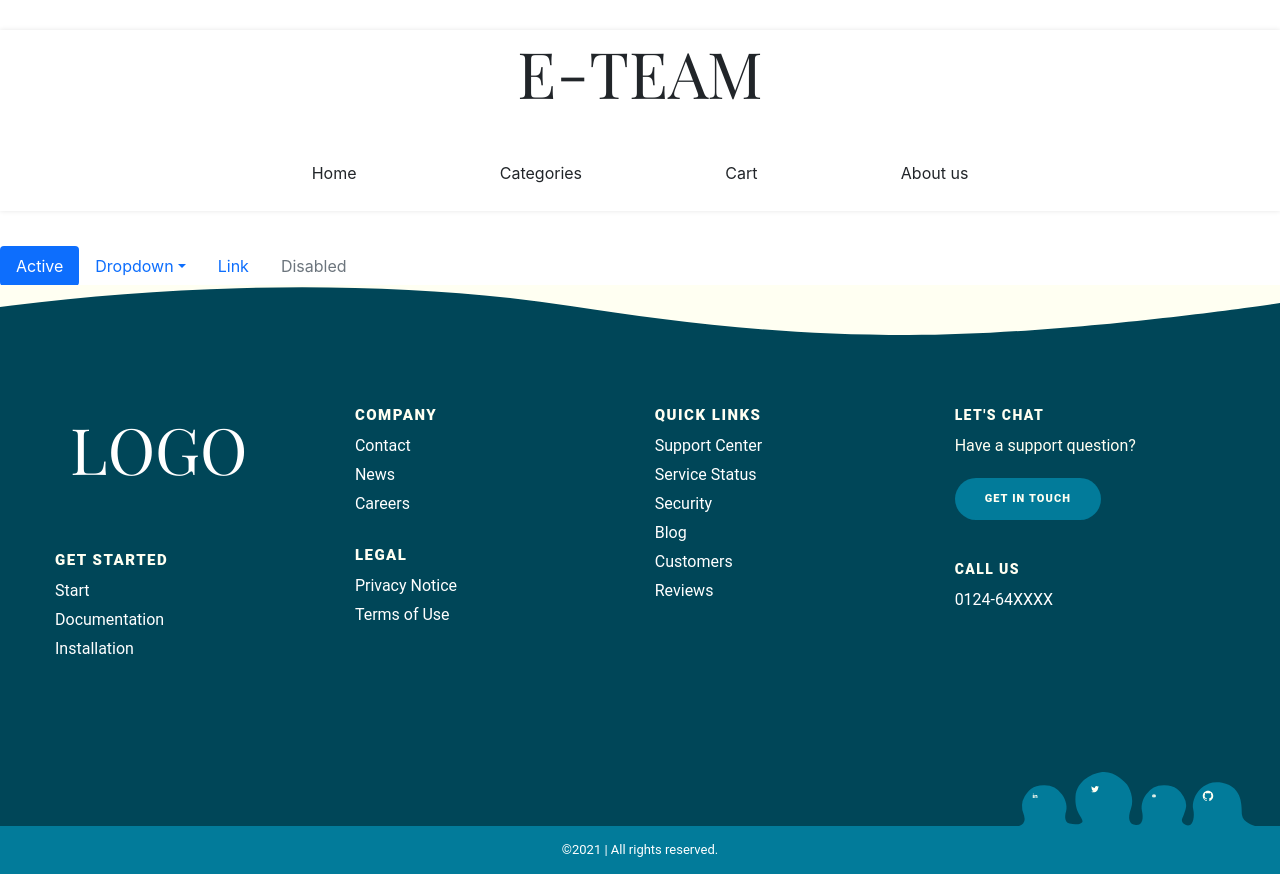
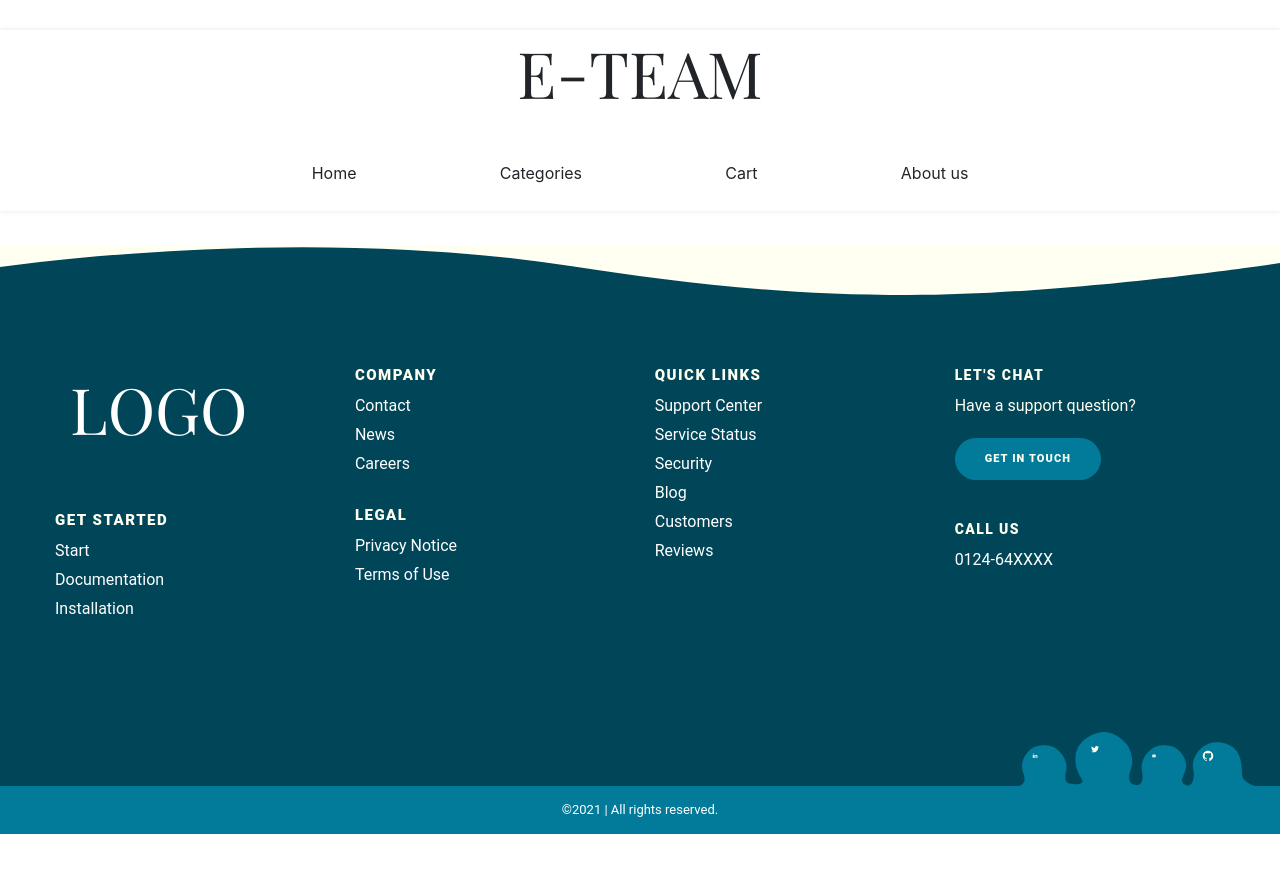
Before and after one commit to vaivodeieva/project-22.10.21, a React (Create React App) app: page /aboutus in a window 1280 px wide. After the commit the page ends 834 px from the top, so only its background shows below. Built offline with nearby package versions, Linux system fonts and the light colour scheme.

Commit message:
Update Aboutus.js

```diff
--- a/src/Views/Aboutus.js
+++ b/src/Views/Aboutus.js
@@ -5,27 +5,7 @@ function Aboutus() {
 
         <div>
 
-            <ul className="nav nav-pills">
-                <li className="nav-item">
-                    <a className="nav-link active" aria-current="page" href="#">Active</a>
-                </li>
-                <li className="nav-item dropdown">
-                    <a className="nav-link dropdown-toggle" data-bs-toggle="dropdown" href="#" role="button" aria-expanded="false">Dropdown</a>
-                    <ul className="dropdown-menu">
-                        <li><a className="dropdown-item" href="#">Action</a></li>
-                        <li><a className="dropdown-item" href="#">Another action</a></li>
-                        <li><a className="dropdown-item" href="#">Something else here</a></li>
-                        <li><hr className="dropdown-divider" /></li>
-                        <li><a className="dropdown-item" href="#">Separated link</a></li>
-                    </ul>
-                </li>
-                <li className="nav-item">
-                    <a className="nav-link" href="#">Link</a>
-                </li>
-                <li className="nav-item">
-                    <a className="nav-link disabled">Disabled</a>
-                </li>
-            </ul>
+
 
         </div>
     )
```
